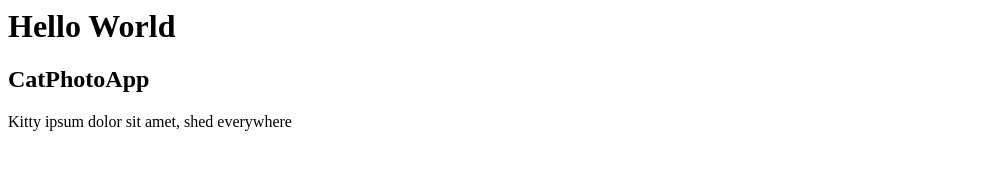
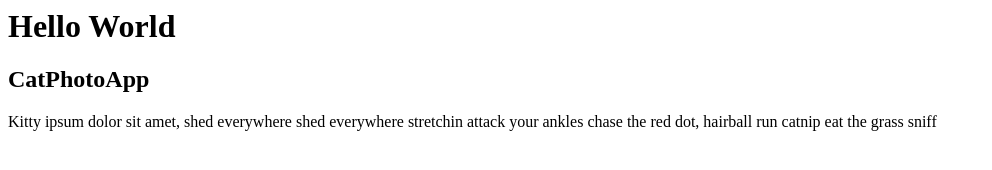
Before and after one commit to Sabiiii/Repo03, a website: page ex14/src/index.html in a window 1280 px wide. Shown: the whole page, without its empty margins (0-992 px from the left). Drawn offline with Linux system fonts and the light colour scheme.

Commit message:
Adding placeholder text v2

```diff
--- a/ex14/src/index.html
+++ b/ex14/src/index.html
@@ -1,4 +1,4 @@
 <h1>Hello World</h1>
 <h2>CatPhotoApp</h2>
 
-<p>Kitty ipsum dolor sit amet, shed everywhere</p>
+<p>Kitty ipsum dolor sit amet, shed everywhere shed everywhere stretchin attack your ankles chase the red dot, hairball run catnip eat the grass sniff</p>
```
